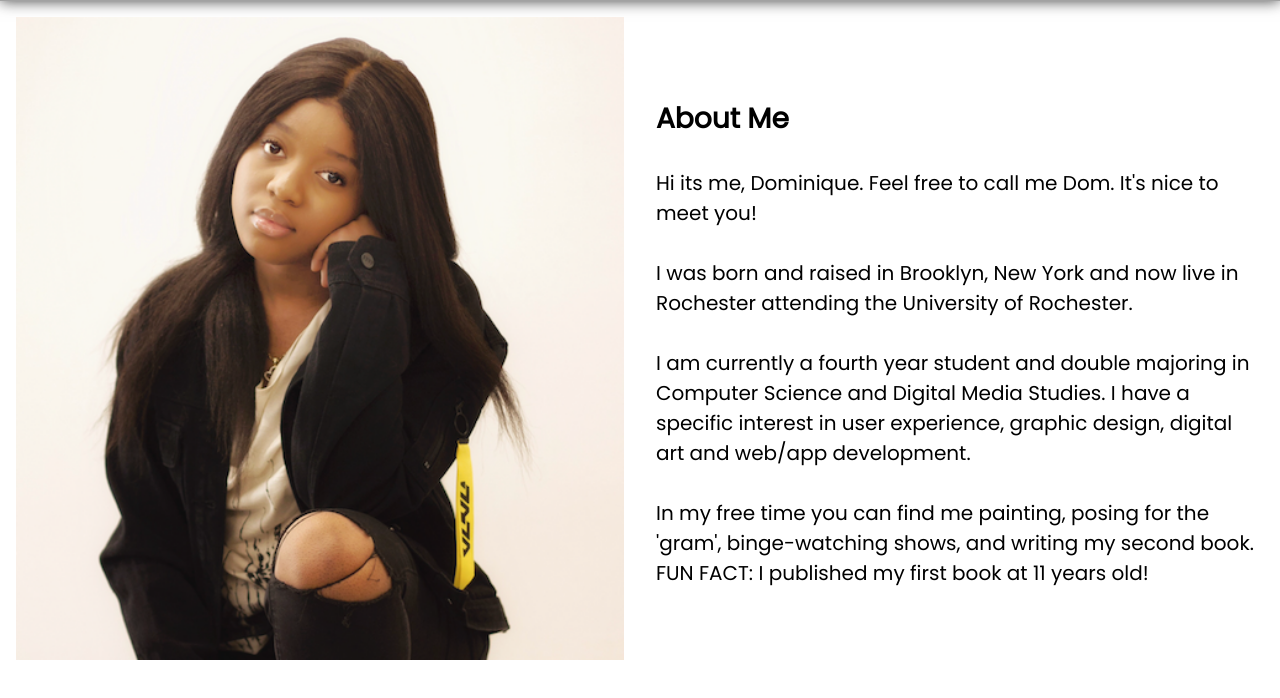
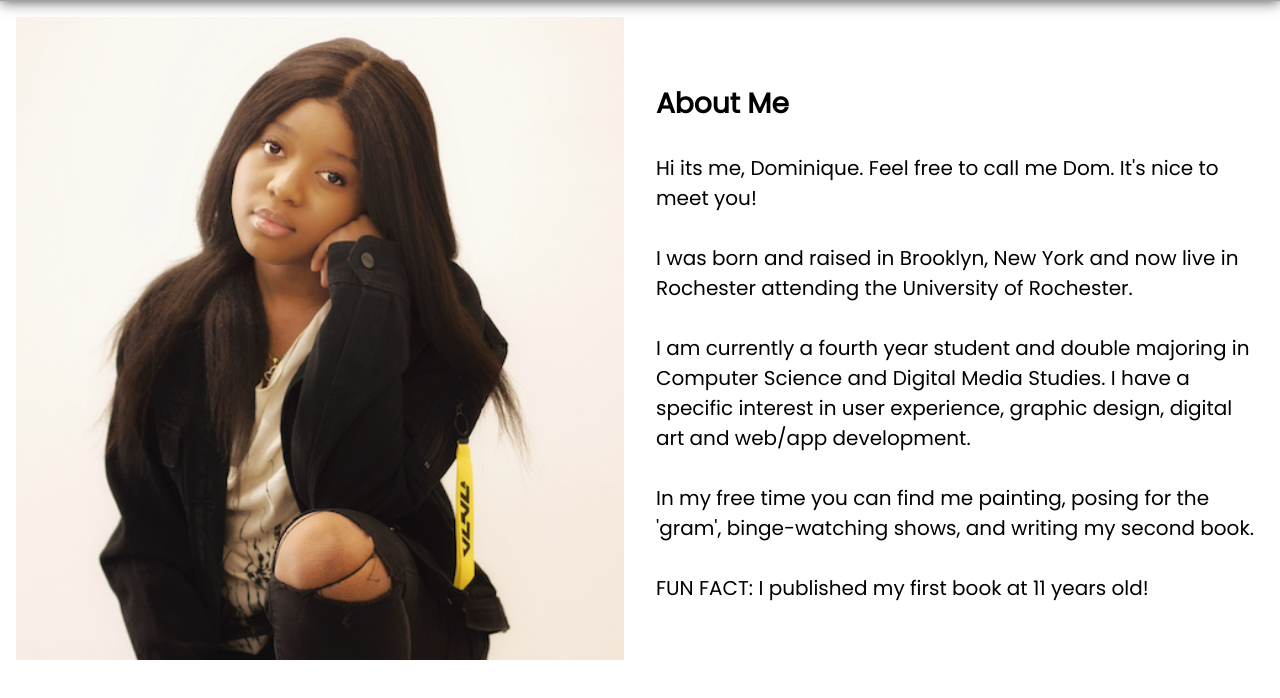
Before and after one commit to ddorvil/my-portfolio, a plain HTML site: page about-me.html in a window 1280 px wide. Shown: the part 76-774 px from the top of the page. Drawn offline with nearby package versions, Linux system fonts and the light colour scheme.

Commit message:
Update about-me.html

```diff
--- a/about-me.html
+++ b/about-me.html
@@ -34,7 +34,7 @@
 	    <article>
 	      <h1 style="font-size: 28px;">About Me</h1>
 	      <p style="font-size: 20px;">Hi its me, Dominique. Feel free to call me Dom. It's nice to meet you! <br> <br> I was born and raised in Brooklyn, New York and now live in Rochester attending the University of Rochester. <br><br>
-		I am currently a fourth year student and double majoring in Computer Science and Digital Media Studies. I have a specific interest in user experience, graphic design, digital art and web/app development. <br><br>In my free time you can find me painting, posing for the 'gram', binge-watching shows, and writing my second book. FUN FACT: I published my first book at 11 years old!</p>
+		I am currently a fourth year student and double majoring in Computer Science and Digital Media Studies. I have a specific interest in user experience, graphic design, digital art and web/app development. <br><br>In my free time you can find me painting, posing for the 'gram', binge-watching shows, and writing my second book. <br><br> FUN FACT: I published my first book at 11 years old!</p>
 	    </article>
 	  </div>
 </section>
```
